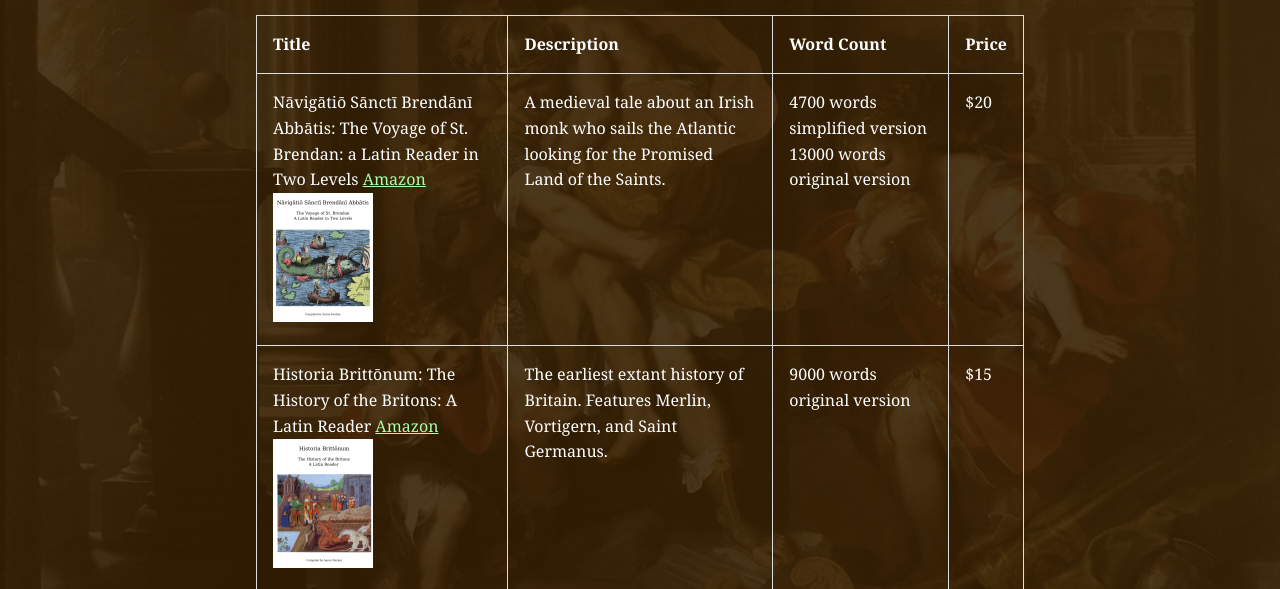
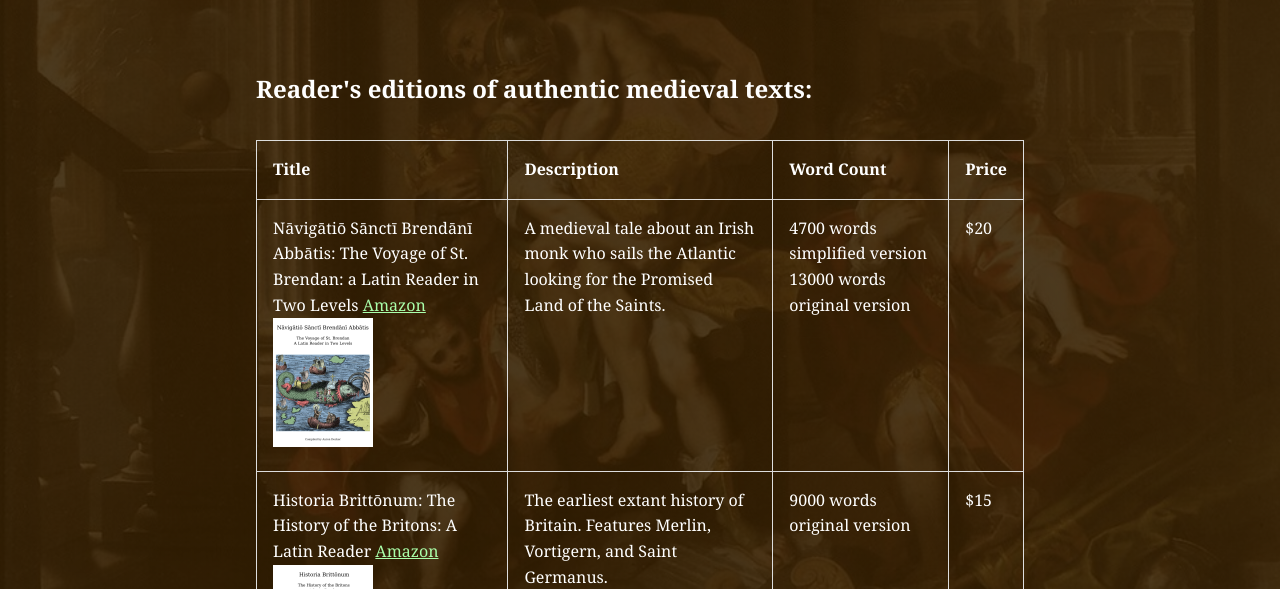
Before and after one commit to deckeraa/cl_site, a plain HTML site: page index.html in a window 1280 px wide. Shown: the part 207-796 px from the top of the page. Drawn offline with Linux system fonts and the light colour scheme.

Commit message:
Add title

```diff
--- a/index.html
+++ b/index.html
@@ -22,6 +22,9 @@
 
     <h1><a href="https://docs.google.com/forms/d/e/1FAIpQLSdifXLkzBskFAS_G-ZwXK_2tyxn5SmzHrnslxhXOUeM80LrqA/viewform?usp=dialog">RSVP</a> for the <a href="./events">2026 Madison Latin Teachers' Conference</a></h1>
 
+    <br>
+    <br>
+    <h2>Reader's editions of authentic medieval texts:</h2>
     <!-- BOOKS_HTML_START -->
 <table>
   <thead>
```
